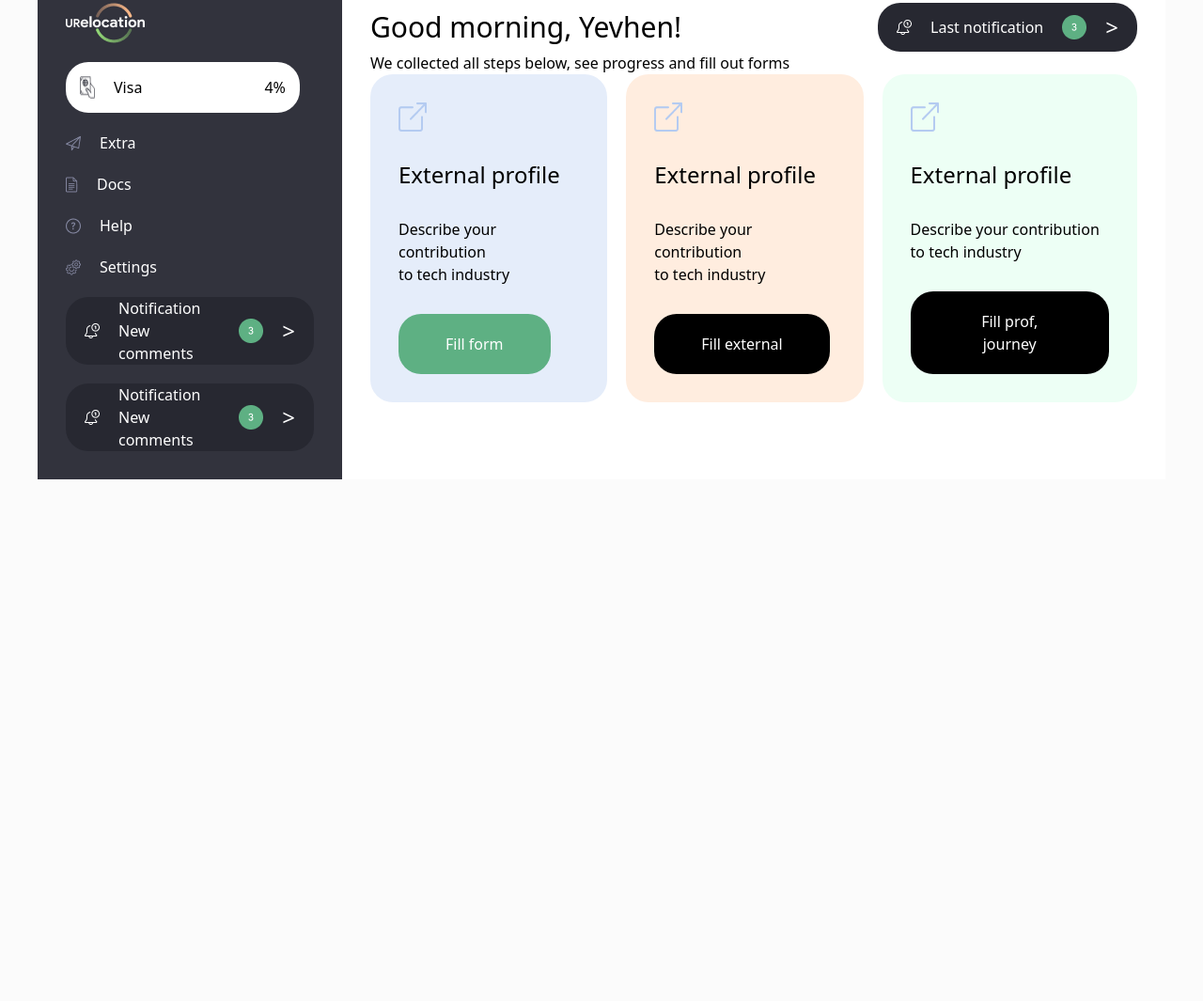
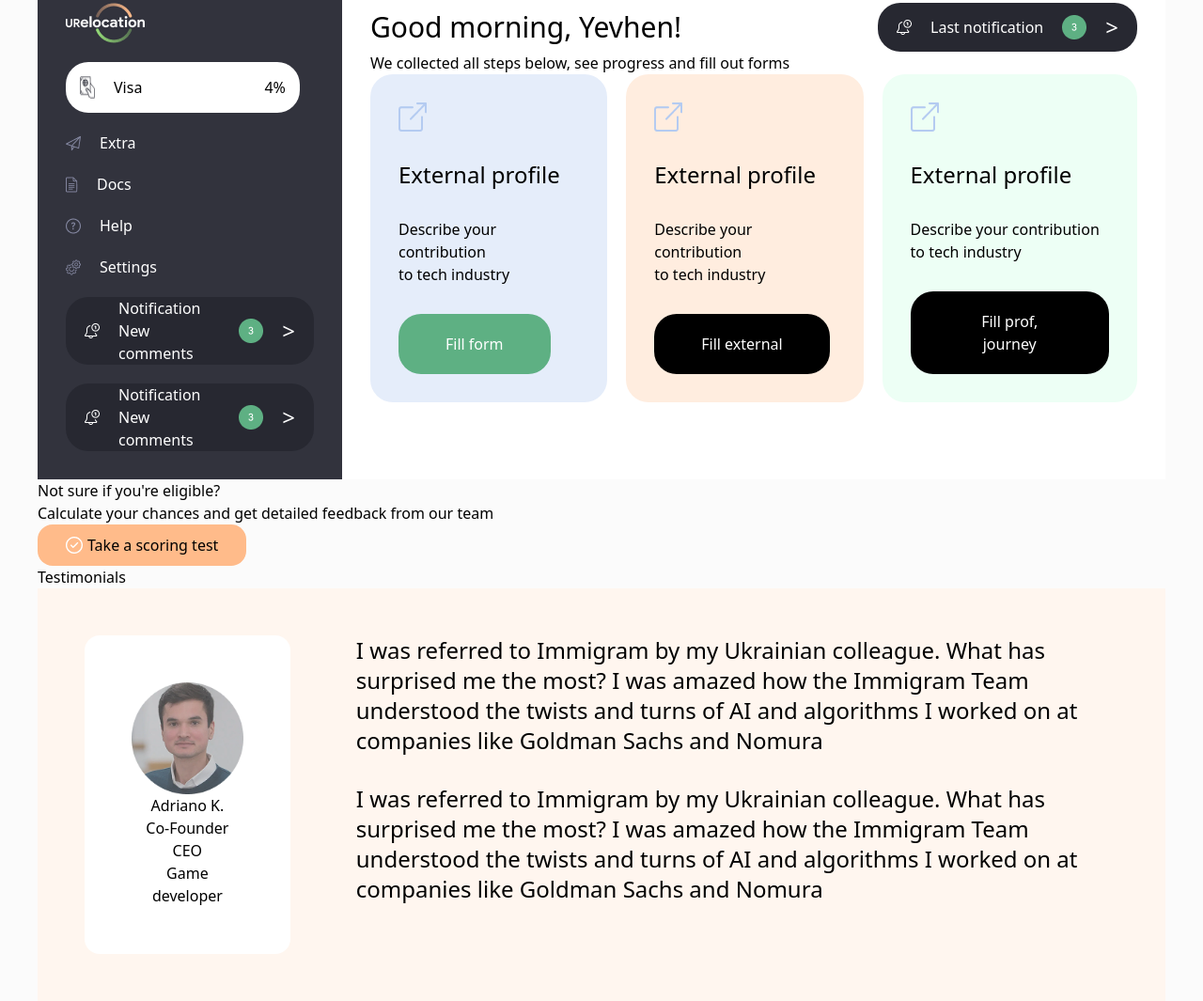
Before and after one commit to saidjannnnnnnn/bonus-v-dele, a website: page src/index.html in a window 1280 px wide. Shown: the part 3716-4781 px from the top of the page at 94% size. Before the commit the page ends 4226 px from the top, so only its background shows below. Drawn offline with nearby package versions, Linux system fonts and the light colour scheme; files that its build step writes are made by us from their sources.

Commit message:
section6

```diff
--- a/src/index.html
+++ b/src/index.html
@@ -208,6 +208,28 @@ URElocation Platform?</p>
                 </div>
             </div>
         </section>
+        <section class="max-w-[1200px] m-auto ">
+            <p>Not sure if you're eligible?</p>
+            <p>Calculate your chances and get detailed feedback from our team</p>
+            <button class="flex gap-[5px] bg-[#FFBB8A] items-center py-[10px] px-[30px] rounded-2xl">
+                <img src="./image 2 (Traced).png" alt="">
+                <p>Take a scoring test</p>
+            </button>
+            <p>Testimonials</p>
+            <div class="bg-[#FFF6EF] p-[50px] flex flex-col lg:flex-row gap-[70px]">
+                <div class="text-center lg:w-[500px] bg-white p-[50px] rounded-2xl">
+                    <img src="./Ellipse 52.png" alt="">
+                    <p>Adriano K.</p>
+                    <button class="inline">Co-Founder</button>
+                    <button class="inline">CEO</button>
+                    <button>Game developer</button>
+                </div>
+                <div class="flex flex-col gap-[30px]">
+                    <p class="text-2xl">I was referred to Immigram by my Ukrainian colleague. What has surprised me the most? I was amazed how the Immigram Team understood the twists and turns of AI and algorithms I worked on at companies like Goldman Sachs and Nomura</p>
+                    <p class="text-2xl">I was referred to Immigram by my Ukrainian colleague. What has surprised me the most? I was amazed how the Immigram Team understood the twists and turns of AI and algorithms I worked on at companies like Goldman Sachs and Nomura</p>
+                </div>
+            </div>
+        </section>
     </main>
 </body>
 </html>
```
Also changed, not shown: src/Ellipse 52.png (added).
